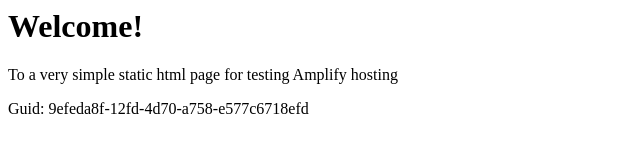
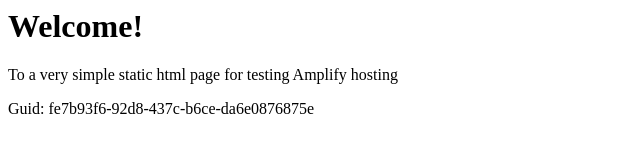
Before and after one commit to aws-aemilia-lhr/Github-PR-Commit-Integration-Test-DoNotTouch-GitHubWebhookPushCanaryTest-v1-preprod-eu-west-2, a website: page src/index.html in a window 1280 px wide. Shown: the full height of the page, 0-640 px from the left. Drawn offline with Linux system fonts and the light colour scheme.

Commit message:
commit from integ tests

```diff
--- a/src/index.html
+++ b/src/index.html
@@ -12,6 +12,6 @@
 <body>
     <h1>Welcome!</h1>
     <p>To a very simple static html page for testing Amplify hosting</p>
-    <p>Guid: 9efeda8f-12fd-4d70-a758-e577c6718efd</p></body>
+    <p>Guid: fe7b93f6-92d8-437c-b6ce-da6e0876875e</p></body>
 
 </html>
```
